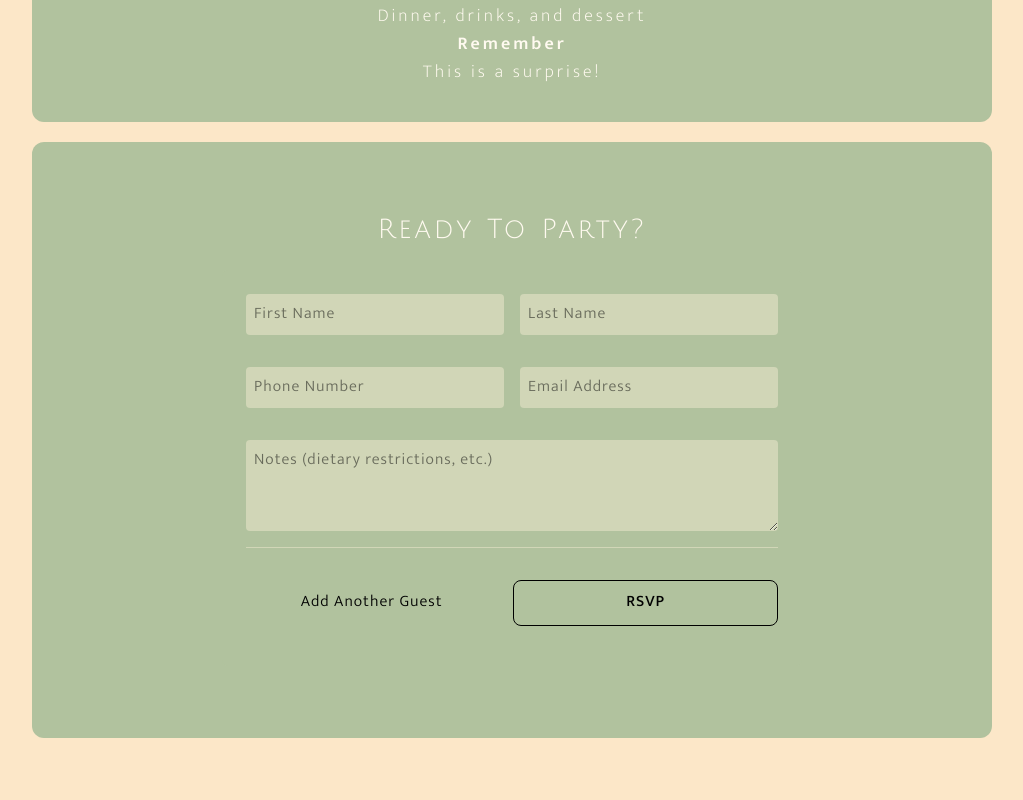
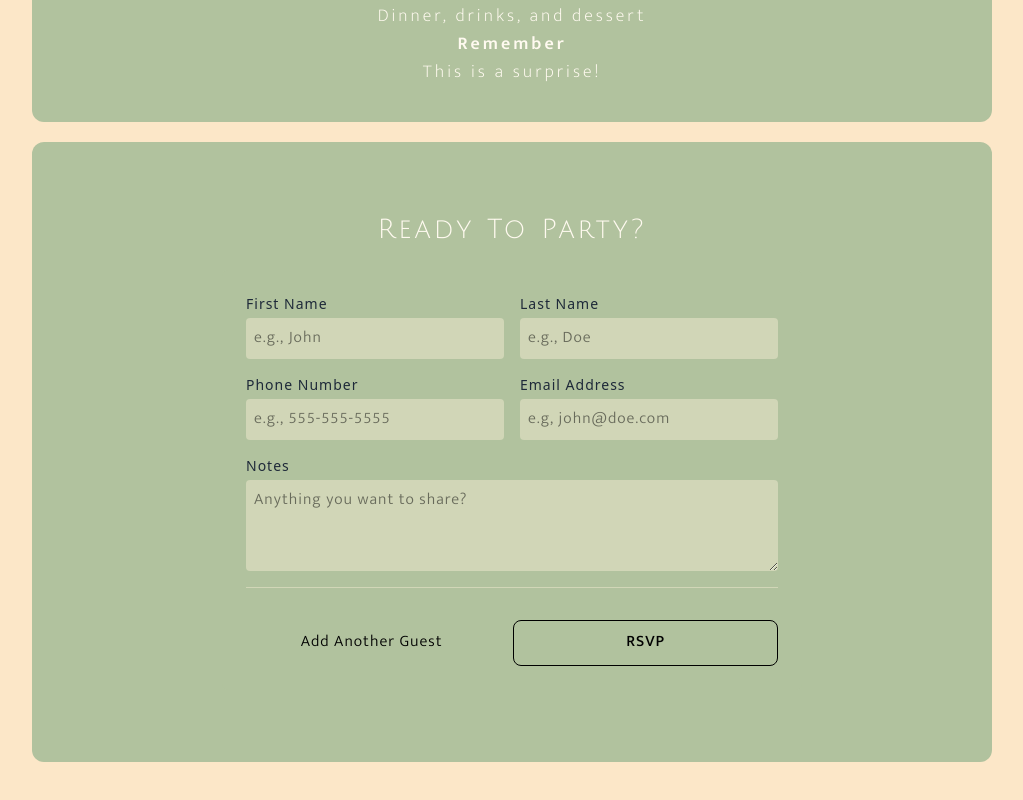
Before and after one commit to davidranich/donna-mark-70, a Vue app: page / in a window 1280 px wide. Shown: the part 1636-2436 px from the top of the page, without its empty margins (128-1151 px from the left). Built offline with nearby package versions, Linux system fonts and the light colour scheme; no server answers; a web font is replaced by a local one; what @fawmi/vue-google-maps would draw is missing.

Commit message:
Added labels for all of the form inputs, as well as changed the placeholders for them as well

```diff
--- a/src/components/RsvpForm.vue
+++ b/src/components/RsvpForm.vue
@@ -14,18 +14,36 @@
             </div>
 
             <div class="grid grid-cols-1 md:grid-cols-2 gap-4">
-              <input v-model="guest.first_name" type="text" placeholder="First Name" required class="input" />
-              <input v-model="guest.last_name" type="text" placeholder="Last Name" required class="input" />
-              <input v-model="guest.phone_number" type="tel" placeholder="Phone Number" required class="input" />
-              <input v-model="guest.email" type="email" placeholder="Email Address" required class="input" />
+            <div class="flex flex-col gap-1">
+              <label class="text-sm font-medium text-gray-800 text-left">First Name</label>
+              <input v-model="guest.first_name" type="text" placeholder="e.g., John" class="input" />
             </div>
 
-            <textarea
-              v-model="guest.notes"
-              placeholder="Notes (dietary restrictions, etc.)"
-              rows="3"
-              class="input"
-            ></textarea>
+            <div class="flex flex-col gap-1">
+              <label class="text-sm font-medium text-gray-800 text-left">Last Name</label>
+              <input v-model="guest.last_name" type="text" placeholder="e.g., Doe" required class="input" />
+            </div>
+
+            <div class="flex flex-col gap-1">
+              <label class="text-sm font-medium text-gray-800 text-left">Phone Number</label>
+              <input v-model="guest.phone_number" type="tel" placeholder="e.g., 555-555-5555" required pattern="^\d{10}$|^\d{3}-\d{3}-\d{4}$" class="input" />
+            </div>
+
+            <div class="flex flex-col gap-1">
+              <label class="text-sm font-medium text-gray-800 text-left">Email Address</label>
+              <input v-model="guest.email" type="email" placeholder="e.g, john@doe.com" class="input" />
+            </div>
+          </div>
+
+            <div class="flex flex-col gap-1 mt-4">
+              <label class="text-sm font-medium text-gray-800 text-left">Notes</label>
+              <textarea
+                v-model="guest.notes"
+                rows="3"
+                class="input"
+                placeholder="Anything you want to share?"
+              ></textarea>
+            </div>
 
             <div class="text-right">
               <button
@@ -139,7 +157,7 @@ button,
 textarea {
   display: block;
   width: 100%;
-  margin-bottom: 1rem;
+  /* margin-bottom: 1rem; */
   padding: 0.5rem;
   font-size: 1rem;
   border-radius: 0.25em;
```
